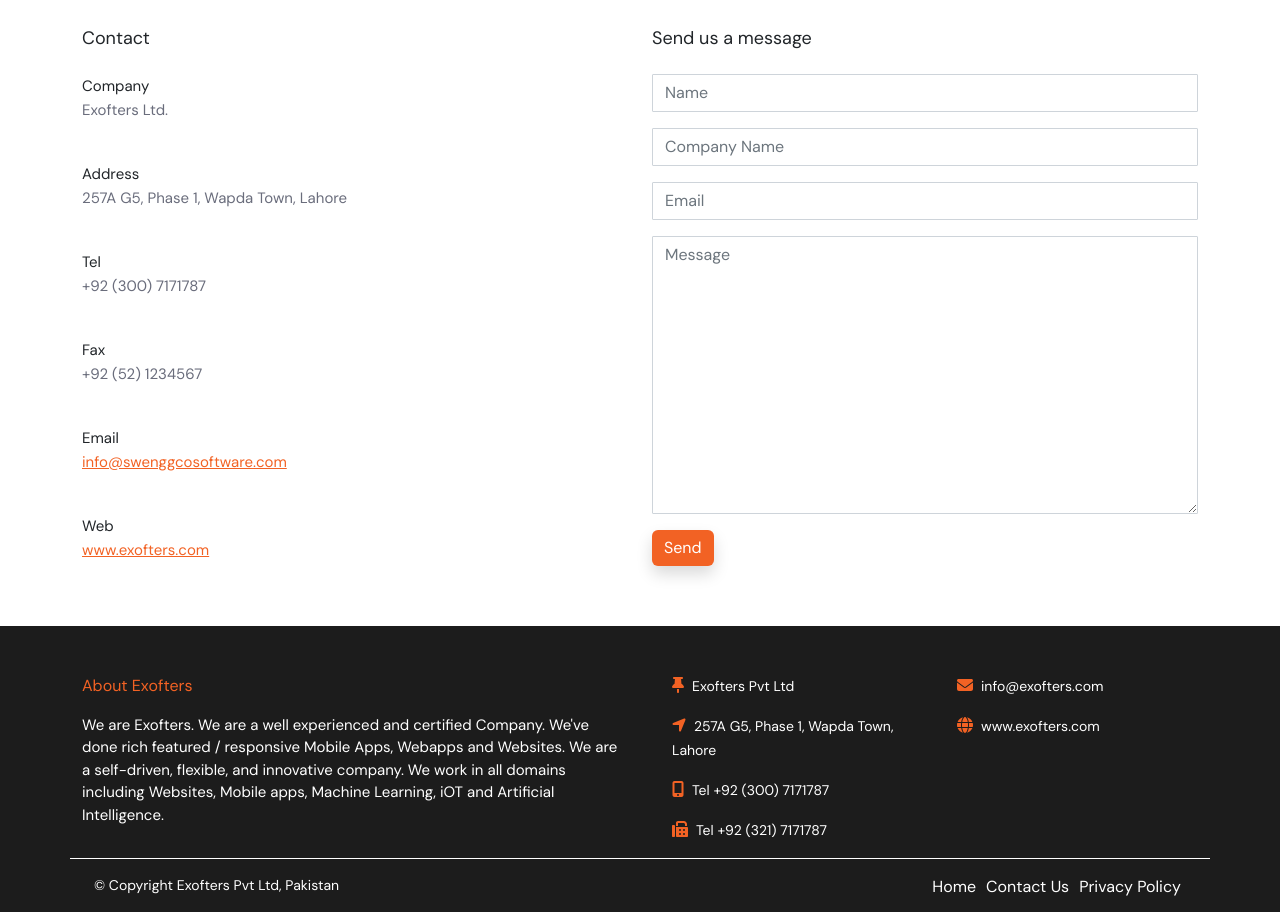
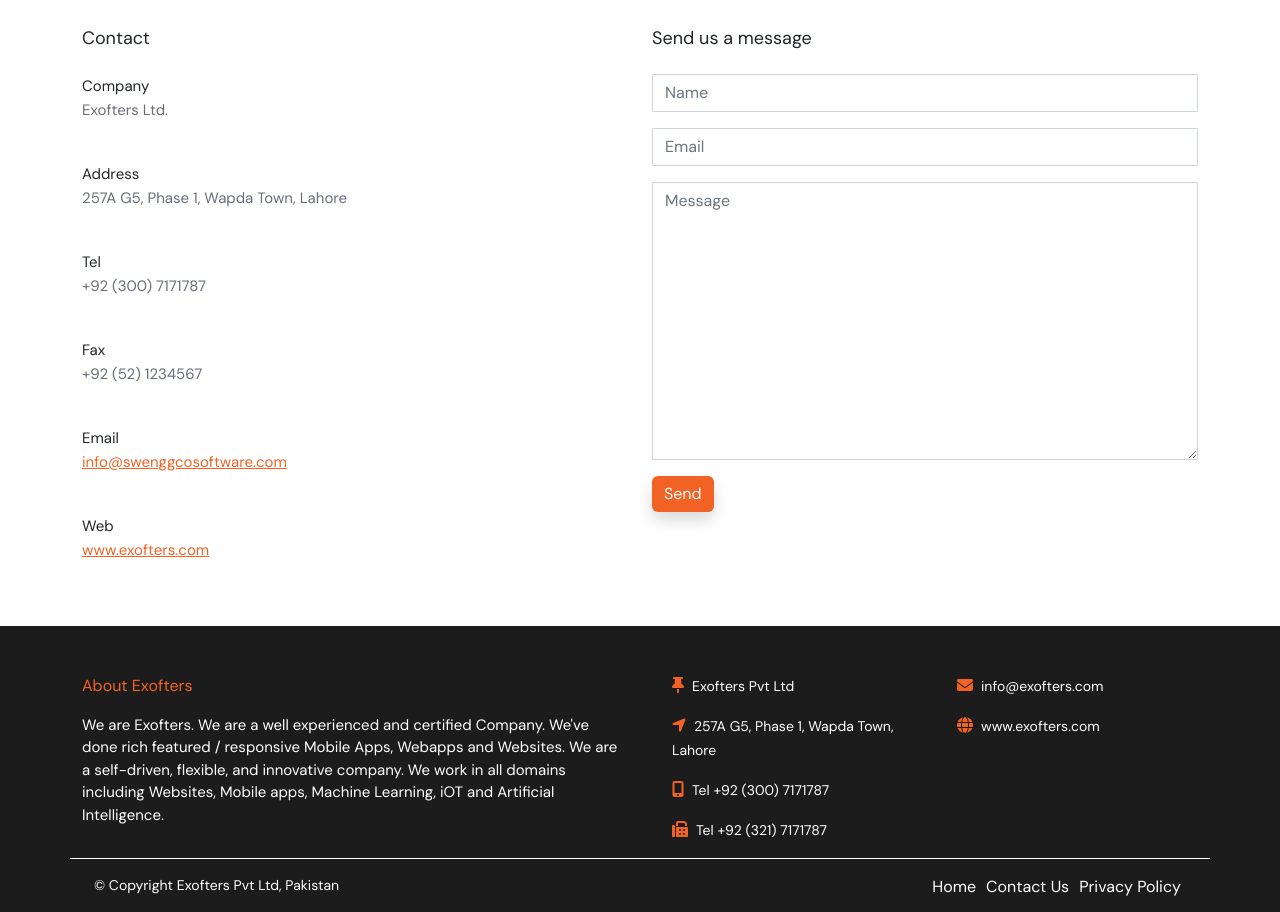
Before and after one commit to adeelshhid/Exofters-Web, a React (Create React App) app: page /contact in a window 1280 px wide. Shown: the part 820-1732 px from the top of the page. Built offline with nearby package versions, Linux system fonts and the light colour scheme.

Commit message:
EmailJS integrated

```diff
--- a/package.json
+++ b/package.json
@@ -4,6 +4,7 @@
   "private": true,
   "homepage": "https://exofters.com",
   "dependencies": {
+    "@emailjs/browser": "^3.10.0",
     "@fortawesome/free-brands-svg-icons": "^6.3.0",
     "@fortawesome/free-solid-svg-icons": "^6.2.1",
     "@fortawesome/react-fontawesome": "^0.2.0",
--- a/src/App.js
+++ b/src/App.js
@@ -7,9 +7,12 @@
 import Teams from "./Components/Teams/Teams";
 import Services from "./Components/Services/Services";
 import { Contact } from "./Components/Contact Us/Contact";
+import emailjs from '@emailjs/browser';
+
 import './App.css'
 const App = (React.FC = () => {
-
+  const publicKey='_6Td844_fKAwDRtj4'
+  emailjs.init(publicKey);
   return (
     <>
       <NavBar />
--- a/src/Components/Contact Us/Contact.js
+++ b/src/Components/Contact Us/Contact.js
@@ -1,6 +1,7 @@
 import React, { useState } from "react";
 import { FormControl } from "react-bootstrap";
 import "./Contact.css";
+import emailjs from '@emailjs/browser';
 
 export const Contact = () => {
   let root = document.getElementById("root");
@@ -10,7 +11,6 @@
   }, 500);
   const [form, setForm] = useState({
     name: "",
-    companyName: "",
     email: "",
     message: "",
   });
@@ -28,14 +28,20 @@
       });
     }
   };
+  const sendEmail = () => {
+    emailjs.send('service_y6cs34m', 'template_7dat5g2', {email:form.email,name:form.name,message:form.message}, '_6Td844_fKAwDRtj4')
+      .then((result) => {
+          console.log(result.text);
+      }, (error) => {
+          console.log(error.text);
+      });
+  };
 
   const validateForm = () => {
-    const { name, companyName, email, message } = form;
+    const { name, email, message } = form;
     const newErrors = {};
 
     if (!name || name === "") newErrors.name = "Please enter your name";
-    if (!companyName || companyName === "")
-      newErrors.companyName = "Please enter your Company Name";
     if (!email || email === "") newErrors.email = "Please enter your email";
     if (!message || message === "")
       newErrors.message = "Please enter your message";
@@ -50,6 +56,7 @@
     if (Object.keys(formErrors).length > 0) {
       setErrors(formErrors);
     } else {
+      sendEmail()
       console.log("form submitted");
       console.log(form);
     }
@@ -149,21 +156,6 @@
             </div>
             <div className="form-group">
               <FormControl
-                type="text"
-                className="form-control mt-3"
-                placeholder="Company Name"
-                value={form.companyName}
-                onChange={(e) => {
-                  setField("companyName", e.target.value);
-                }}
-                isInvalid={!!errors.companyName}
-              ></FormControl>
-              <FormControl.Feedback type="invalid">
-                {errors.companyName}
-              </FormControl.Feedback>
-            </div>
-            <div className="form-group">
-              <FormControl
                 type="email"
                 className="form-control mt-3"
                 placeholder="Email"
```
Also changed, not shown: public/index.html (+7 -8 lines), 2 other files (tests, documents, lock files or other folders).
